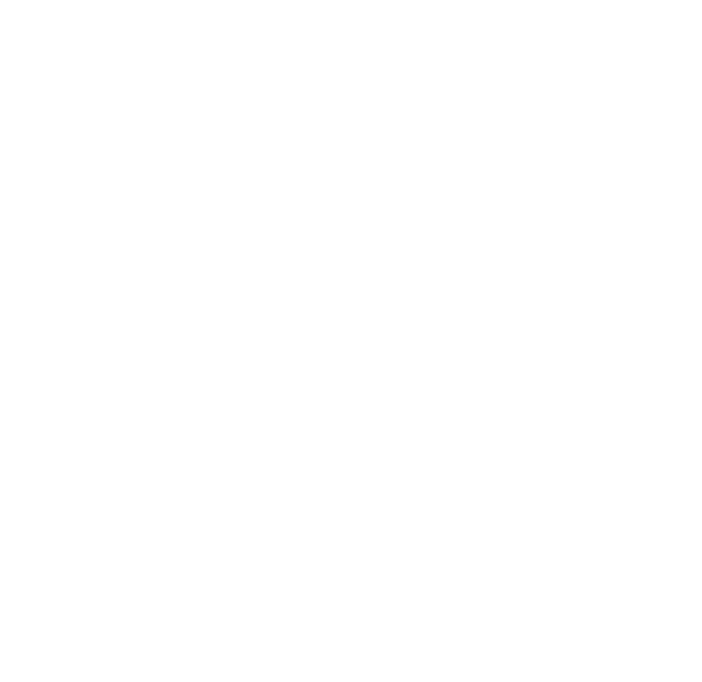
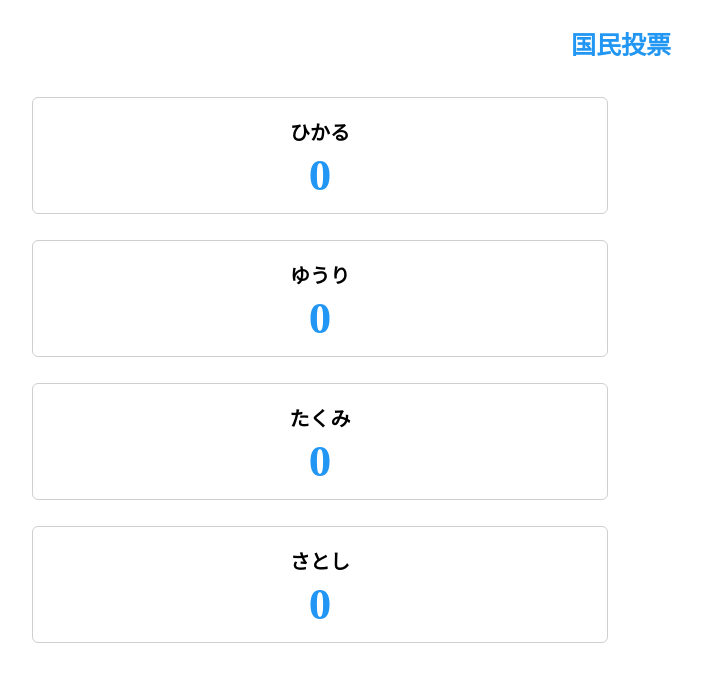
Before and after one commit to HikaruKobayashi/Vote, a plain HTML site: page index.html in a window 1280 px wide. Shown: the whole page, without its empty margins (19-721 px from the left). Drawn offline with nearby package versions, Linux system fonts and the light colour scheme; files that its build step writes are made by us from their sources.

Commit message:
HTMLを書く。

```diff
--- a/index.html
+++ b/index.html
@@ -3,9 +3,46 @@
   <head>
     <meta charset="utf-8">
     <title>Vote</title>
-    <link rel="stylesheet" href="css/main.css">
+    <link rel="stylesheet" href="css/style.css">
+    <meta name="viewport" content="width=device-width,initial-scale=1.0">
   </head>
   <body>
-
+    <div class="wrapper">
+      <div class="l-container">
+        <h2 class="title">国民投票</h2>
+        <div class="grid">
+          <div class="grid_inner">
+            <div class="grid__item">
+              <div class="js-post count" data-initial="hatsushi">
+                <p class="count__name js-name-hatsushi">ひかる</p>
+                <p class="count__num js-count js-count-hatsushi">0</p>
+              </div>
+            </div>
+            <div class="grid__item">
+              <div class="js-post count" data-initial="masakuni">
+                <p class="count__name js-name-masakuni">ゆうり</p>
+                <p class="count__num js-count js-count-masakuni">0</p>
+              </div>
+            </div>
+            <div class="grid__item">
+              <div class="js-post count" data-initial="tk">
+                <p class="count__name js-name-tk">たくみ</p>
+                <p class="count__num js-count js-count-tk">0</p>
+              </div>
+            </div>
+            <div class="grid__item">
+              <div class="js-post count" data-initial="kaz">
+                <p class="count__name js-name-kaz">さとし</p>
+                <p class="count__num js-count js-count-kaz">0</p>
+              </div>
+            </div>
+          </div>
+        </div>
+      </div>
+    </div>
+    <div class="layer js-layer dn">
+      <img class="layer__loading js-layer-loading dn" src="https://lig824.github.io/event/public/assets/images/loading.gif" alt="">
+    </div>
+    <script src="https://www.gstatic.com/firebasejs/4.6.0/firebase.js"></script>
   </body>
 </html>
```
